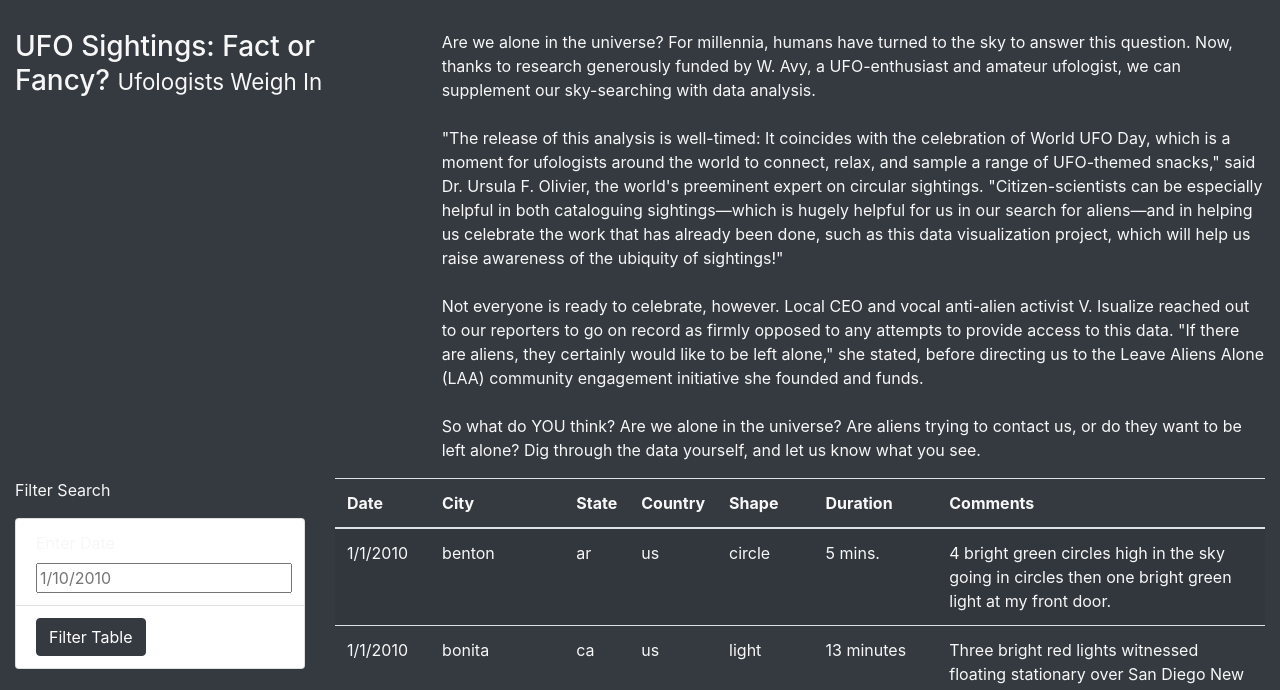
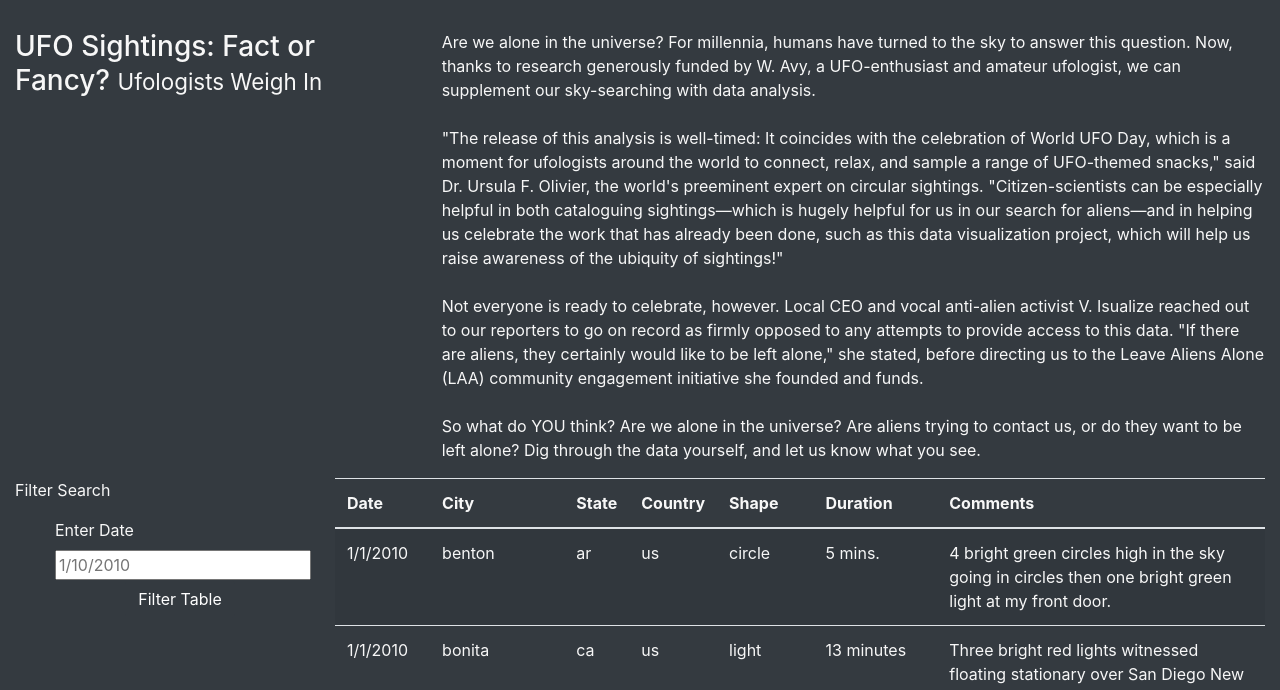
Before and after one commit to hal1277/UFOs, a plain HTML site: page index.html in a window 1280 px wide. Shown: the part 261-951 px from the top of the page. Drawn offline with nearby package versions, Linux system fonts and the light colour scheme.

Commit message:
updated styling in HTML file

```diff
--- a/index.html
+++ b/index.html
@@ -38,13 +38,13 @@
           <div class="col-md-3">
             <form class="bg-dark">
               <p>Filter Search</p>
-              <ul class="list-group">
-                <li class="list-group-item">
+              <ul class="bg-dark" style="list-style: none; font-family: inherit; font-size: 1rem;">
+                <li class="bg-dark" style="list-style: none; font-family: inherit; font-size: 1rem;"}>
                   <label for="date">Enter Date</label>
                   <input type="text" placeholder="1/10/2010" id="datetime" />
                 </li>
-                <li class="list-group-item" >
-                  <button id="filter-btn" type="button" class="btn btn-dark">Filter Table</button>
+                <li class="bg-dark" class="bg-dark" style="list-style: none; text-align: center; font-family: inherit; font-size: 1rem;"}>
+                  <button id="filter-btn" type="button" class="btn btn-dark" style="text-align: center; font-family: inherit; font-size: 1rem;">Filter Table</button>
                 </li>
               </ul>
             </form>
```
Also changed, not shown: ufo_starterCode.js (added, +66 -0 lines).
